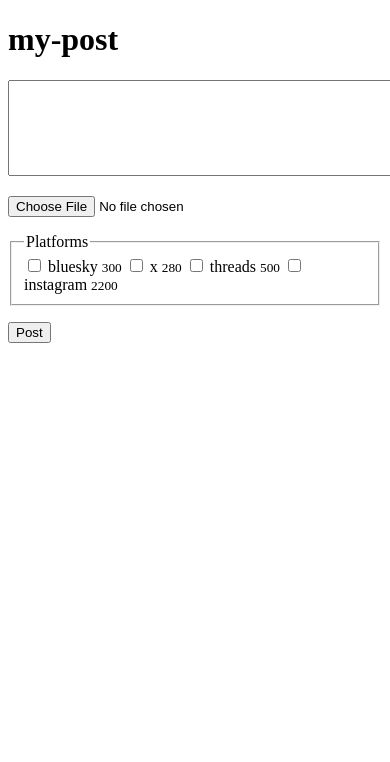
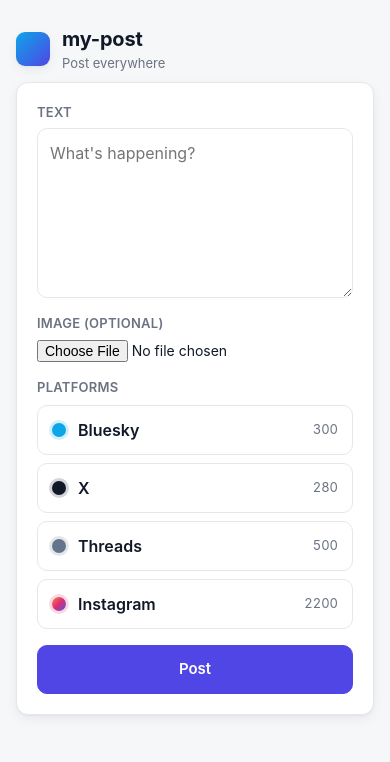
Before and after one commit to a-113n/my-post, a FastAPI app: page / in a window 390 px wide; the page is wider, and only the part inside the window is pictured. Shown: the top 762 px of that part. Run offline with FastAPI, Linux system fonts and the light colour scheme.

Commit message:
feat: mobile-first UI redesign (light theme, per-platform accents, counter feedback)

```diff
--- a/app/static/counter.js
+++ b/app/static/counter.js
@@ -1,9 +1,27 @@
 const text = document.getElementById("text");
-text.addEventListener("input", () => {
-  const len = text.value.length;
-  document.querySelectorAll("input[name='platforms']").forEach((cb) => {
-    const limit = parseInt(cb.dataset.limit, 10);
-    const counter = document.querySelector(`.counter[data-for="${cb.value}"]`);
-    if (counter) counter.textContent = String(limit - len);
+if (text) {
+  const checkboxes = document.querySelectorAll("input[name='platforms']");
+
+  function recount() {
+    const len = text.value.length;
+    checkboxes.forEach((cb) => {
+      const limit = parseInt(cb.dataset.limit, 10);
+      const remaining = limit - len;
+      const counter = document.querySelector(`.counter[data-for="${cb.value}"]`);
+      if (counter) {
+        counter.textContent = String(remaining);
+        counter.classList.toggle("warn", remaining > 0 && remaining <= 10);
+        counter.classList.toggle("over", remaining <= 0);
+      }
+    });
+  }
+
+  checkboxes.forEach((cb) => {
+    cb.addEventListener("change", () => {
+      cb.closest(".chip")?.classList.toggle("checked", cb.checked);
+    });
   });
-});
+
+  text.addEventListener("input", recount);
+  recount();
+}
--- /dev/null
+++ b/app/static/styles.css
@@ -0,0 +1,242 @@
+/* my-post — clean modern light theme, mobile-first */
+
+:root {
+  --bg: #f6f7f9;
+  --surface: #ffffff;
+  --border: #e5e7eb;
+  --text: #111827;
+  --muted: #6b7280;
+  --primary: #4f46e5;
+  --primary-hover: #4338ca;
+  --radius: 12px;
+  --shadow: 0 1px 2px rgba(16, 24, 40, .04), 0 4px 12px rgba(16, 24, 40, .06);
+  --ok: #15803d;
+  --err: #dc2626;
+  --warn: #b45309;
+
+  /* per-platform accents (brand-inspired, tuned for distinction) */
+  --acc-bluesky: #0ea5e9;
+  --acc-x: #111827;
+  --acc-threads: #64748b;
+  --acc-instagram: #dd2a7b;
+  --ig-grad: linear-gradient(135deg, #f58529, #dd2a7b, #515bd4);
+}
+
+[data-platform="bluesky"]   { --acc: var(--acc-bluesky); }
+[data-platform="x"]         { --acc: var(--acc-x); }
+[data-platform="threads"]   { --acc: var(--acc-threads); }
+[data-platform="instagram"] { --acc: var(--acc-instagram); }
+
+*, *::before, *::after { box-sizing: border-box; }
+
+html { -webkit-text-size-adjust: 100%; }
+
+body {
+  margin: 0;
+  background: var(--bg);
+  color: var(--text);
+  font-family: -apple-system, BlinkMacSystemFont, "Segoe UI", Roboto, Helvetica, Arial, sans-serif, "Apple Color Emoji", "Segoe UI Emoji";
+  font-size: 16px;
+  line-height: 1.5;
+  -webkit-font-smoothing: antialiased;
+  -webkit-tap-highlight-color: transparent;
+}
+
+:focus-visible {
+  outline: 2px solid var(--primary);
+  outline-offset: 2px;
+}
+
+/* ---------- layout ---------- */
+.app-header {
+  display: flex;
+  align-items: center;
+  gap: 12px;
+  max-width: 640px;
+  margin: 0 auto;
+  padding: 24px 16px 8px;
+}
+.app-header .logo {
+  width: 34px;
+  height: 34px;
+  border-radius: 9px;
+  background: linear-gradient(135deg, #0ea5e9, #4f46e5);
+  flex: none;
+  box-shadow: var(--shadow);
+}
+.app-header .brand { margin: 0; font-size: 20px; font-weight: 700; letter-spacing: -.01em; }
+.app-header .tagline { margin: 0; font-size: 13px; color: var(--muted); }
+
+.wrap {
+  max-width: 640px;
+  margin: 0 auto;
+  padding: 0 16px 48px;
+  display: flex;
+  flex-direction: column;
+  gap: 16px;
+}
+
+.results-head {
+  display: flex;
+  align-items: baseline;
+  justify-content: space-between;
+  gap: 12px;
+}
+.page-title { margin: 0; font-size: 18px; font-weight: 700; }
+.back { color: var(--muted); text-decoration: none; font-size: 14px; }
+.back:hover { color: var(--text); }
+
+/* ---------- card ---------- */
+.card {
+  background: var(--surface);
+  border: 1px solid var(--border);
+  border-radius: var(--radius);
+  box-shadow: var(--shadow);
+  padding: 20px;
+}
+
+/* ---------- compose form ---------- */
+.compose { display: flex; flex-direction: column; gap: 16px; }
+.field { display: flex; flex-direction: column; gap: 6px; }
+.field .label,
+.platforms legend {
+  font-size: 13px;
+  font-weight: 600;
+  color: var(--muted);
+  text-transform: uppercase;
+  letter-spacing: .02em;
+}
+.platforms legend { margin-bottom: 8px; padding: 0; }
+
+textarea {
+  width: 100%;
+  font: inherit;
+  font-size: 16px;            /* prevents iOS focus zoom */
+  padding: 12px;
+  border: 1px solid var(--border);
+  border-radius: 10px;
+  resize: vertical;
+  min-height: 120px;
+  background: #fff;
+  color: var(--text);
+}
+textarea:focus {
+  outline: none;
+  border-color: var(--primary);
+  box-shadow: 0 0 0 3px color-mix(in srgb, var(--primary) 25%, transparent);
+}
+input[type=file] { font: inherit; font-size: 14px; }
+
+/* ---------- platform chips ---------- */
+.platforms { border: 0; padding: 0; margin: 0; display: flex; flex-direction: column; gap: 8px; }
+
+.chip {
+  position: relative;
+  display: flex;
+  align-items: center;
+  gap: 12px;
+  padding: 12px 14px;
+  min-height: 48px;
+  border: 1px solid var(--border);
+  border-radius: 10px;
+  background: var(--surface);
+  cursor: pointer;
+  transition: border-color .15s, background .15s, box-shadow .15s;
+}
+.chip input {
+  position: absolute;
+  inset: 0;
+  width: 100%;
+  height: 100%;
+  margin: 0;
+  opacity: 0;
+  cursor: pointer;
+}
+.chip .dot {
+  width: 14px;
+  height: 14px;
+  border-radius: 50%;
+  background: var(--acc);
+  flex: none;
+  box-shadow: 0 0 0 3px color-mix(in srgb, var(--acc) 18%, transparent);
+}
+.chip[data-platform="instagram"] .dot { background: var(--ig-grad); }
+.chip .name { font-weight: 600; text-transform: capitalize; }
+.chip .counter {
+  margin-left: auto;
+  font-size: 13px;
+  font-variant-numeric: tabular-nums;
+  color: var(--muted);
+}
+.chip.checked {
+  border-color: var(--acc);
+  background: color-mix(in srgb, var(--acc) 8%, var(--surface));
+}
+.chip.checked .counter { color: var(--acc); }
+.chip:focus-within {
+  box-shadow: 0 0 0 3px color-mix(in srgb, var(--acc) 30%, transparent);
+}
+.counter.warn { color: var(--warn); }
+.counter.over { color: var(--err); font-weight: 700; }
+
+/* ---------- buttons ---------- */
+.btn {
+  display: inline-flex;
+  align-items: center;
+  justify-content: center;
+  gap: 8px;
+  padding: 12px 16px;
+  min-height: 48px;
+  border: 1px solid var(--border);
+  border-radius: 10px;
+  background: var(--surface);
+  color: var(--text);
+  font: inherit;
+  font-weight: 600;
+  font-size: 15px;
+  cursor: pointer;
+  text-decoration: none;
+  -webkit-tap-highlight-color: transparent;
+  transition: background .15s, border-color .15s, transform .05s;
+}
+.btn:hover { background: #f9fafb; }
+.btn:active { transform: translateY(1px); }
+.btn-primary { background: var(--primary); border-color: var(--primary); color: #fff; }
+.btn-primary:hover { background: var(--primary-hover); border-color: var(--primary-hover); }
+.btn-block { display: flex; width: 100%; }
+
+/* ---------- results ---------- */
+.result { position: relative; overflow: hidden; padding-top: 24px; }
+.result::before {
+  content: "";
+  position: absolute;
+  top: 0; left: 0; right: 0;
+  height: 4px;
+  background: var(--acc);
+}
+.result[data-platform="instagram"]::before { background: var(--ig-grad); }
+.platform-name {
+  margin: 0 0 12px;
+  font-size: 18px;
+  font-weight: 700;
+  text-transform: capitalize;
+  color: var(--acc);
+}
+.result[data-platform="instagram"] .platform-name {
+  background: var(--ig-grad);
+  -webkit-background-clip: text;
+  background-clip: text;
+  color: transparent;
+}
+.status { margin: 0 0 8px; font-weight: 500; }
+.status.ok { color: var(--ok); }
+.status.err { color: var(--err); }
+.steps { margin: 0 0 16px; padding-left: 20px; line-height: 1.6; color: #374151; }
+.steps li { margin-bottom: 6px; }
+.actions { display: flex; flex-direction: column; gap: 8px; }
+
+@media (min-width: 480px) {
+  .actions { flex-direction: row; flex-wrap: wrap; }
+  .actions .btn { width: auto; }
+  .actions .btn-primary { flex: 1; }
+}
--- a/app/templates/base.html
+++ b/app/templates/base.html
@@ -1,8 +1,22 @@
 <!doctype html>
-<html>
+<html lang="en">
 <head>
 <meta charset="utf-8">
+<meta name="viewport" content="width=device-width, initial-scale=1, viewport-fit=cover">
+<meta name="theme-color" content="#f6f7f9">
 <title>my-post</title>
+<link rel="stylesheet" href="/static/styles.css">
 </head>
-<body>{% block content %}{% endblock %}</body>
+<body>
+<header class="app-header">
+  <span class="logo" aria-hidden="true"></span>
+  <div>
+    <h1 class="brand">my-post</h1>
+    <p class="tagline">Post everywhere</p>
+  </div>
+</header>
+<main class="wrap">
+{% block content %}{% endblock %}
+</main>
+</body>
 </html>
--- a/app/templates/compose.html
+++ b/app/templates/compose.html
@@ -1,19 +1,26 @@
 {% extends "base.html" %}
 {% block content %}
-<h1>my-post</h1>
-<form action="/post" method="post" enctype="multipart/form-data">
-  <p><textarea name="text" id="text" rows="6" cols="60"></textarea></p>
-  <p><input type="file" name="image" accept="image/*"></p>
-  <fieldset>
+<form class="card compose" action="/post" method="post" enctype="multipart/form-data">
+  <label class="field">
+    <span class="label">Text</span>
+    <textarea name="text" id="text" rows="6" placeholder="What's happening?"></textarea>
+  </label>
+  <label class="field">
+    <span class="label">Image (optional)</span>
+    <input type="file" name="image" accept="image/*">
+  </label>
+  <fieldset class="platforms">
     <legend>Platforms</legend>
     {% for p in platforms %}
-      <label>
-        <input type="checkbox" name="platforms" value="{{ p }}" data-limit="{{ limits[p] }}">
-        {{ p }} <small class="counter" data-for="{{ p }}">{{ limits[p] }}</small>
-      </label>
+    <label class="chip" data-platform="{{ p }}">
+      <input type="checkbox" name="platforms" value="{{ p }}" data-limit="{{ limits[p] }}">
+      <span class="dot" aria-hidden="true"></span>
+      <span class="name">{{ p }}</span>
+      <small class="counter" data-for="{{ p }}">{{ limits[p] }}</small>
+    </label>
     {% endfor %}
   </fieldset>
-  <p><button type="submit">Post</button></p>
+  <button class="btn btn-primary btn-block" type="submit">Post</button>
 </form>
 <script src="/static/counter.js"></script>
 {% endblock %}
```
Also changed, not shown: app/templates/results.html (+14 -10 lines), docs/plans/2026-07-07-ui-redesign-design.md (added, +41 -0 lines).
